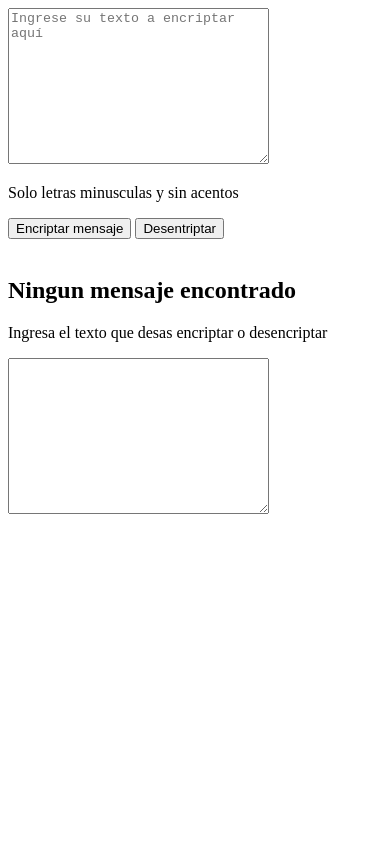
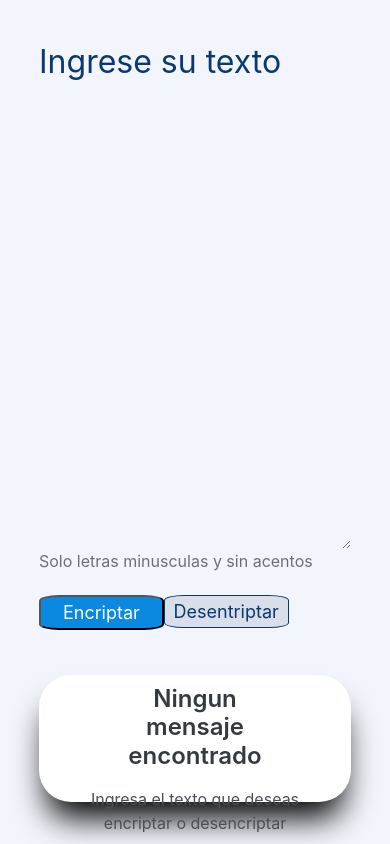
Before and after one commit to LucasGDLS/Encriptador, a plain HTML site: page index.html in a window 390 px wide. Drawn offline with nearby package versions, Linux system fonts and the light colour scheme.

Commit message:
Diseño, diseño resposive. Funciones de botones !

```diff
--- a/index.html
+++ b/index.html
@@ -5,6 +5,7 @@
     <meta name="viewport" content="width=device-width, initial-scale=1.0">
     <title>Encriptador de textos</title>
     <link rel="stylesheet" href="styles.css">
+    <script src="https://unpkg.com/sweetalert/dist/sweetalert.min.js"></script>
 </head>
 <body>
     <div class="container">
@@ -15,26 +16,26 @@
             id="texto"
             cols="30"
             rows="10"
-            placeholder="Ingrese su texto a encriptar aquí"    ></textarea>
+            placeholder="Ingrese su texto"    ></textarea>
         </div>
         <div class="terminos">
             <p>Solo letras minusculas y sin acentos</p>
         </div>
         <div class="botones">
-            <button class="btn-encriptar" type="button" onclick="encriptar()">Encriptar mensaje</button>
+            <button class="btn-encriptar" type="button" onclick="encriptar()">Encriptar</button>
             <input type="button" class="btn-desencriptar" value="Desentriptar" onclick="desencriptar()">
         </div>
-        <div class="desencriptado">
-            <img src="" alt="" id="avatar">
+        <div class="encriptado">
+            <img src="img/Muñeco.png" class="muñeco" alt="">
             <div class="mensaje-encriptado" id="mensaje-encriptado">
                 <h2 id="titulo-mensaje">Ningun mensaje encontrado</h2>
-                <p>Ingresa el texto que desas encriptar o desencriptar</p>
-                <textarea
+                <p>Ingresa el texto que deseas encriptar o desencriptar</p>
+                <!--textarea
                 name="mensaje"
                 class="mensaje"
                 id="mensaje"
                 cols="30"
-                rows="10"></textarea>
+                rows="10"></textarea-->
 
             </div>
         </div>
--- a/index.js
+++ b/index.js
@@ -0,0 +1,49 @@
+function encriptar (){
+    let texto = document.getElementById("texto").value;
+    let tituloMensaje= document.getElementById("titulo-mensaje")
+    let parrafo = document.getElementById("parrafo")
+    let muñeco = document.getElementsByClassName("muñeco")
+
+    let textoCifrado = texto
+                        .replace(/e/gi,"enter")
+                        .replace(/i/gi,"imes")
+                        .replace(/a/gi,"ai")
+                        .replace(/o/gi,"ober")
+                        .replace(/u/gi,"ufat")
+                        if(document.getElementById("texto").value.length != 0){
+                            document.getElementById("texto").value=textoCifrado;
+                            tituloMensaje.textContent = "Texto encriptado con éxito";
+                            parrafo.textContent = "";
+                            muñeco.src = "./img/encriptado.jpg";
+                        }   else{
+                            muñeco.src = "./img/muñeco.png";
+                            tituloMensaje.textContent = "Ningún mensaje fue encontrado";
+                            parrafo.textContent = "Ingresa el texto que deseas encriptar o desencriptar";
+                            swal("Ooops!", "Debes ingresar un texto", "warning");
+                        }
+    }
+    function desencriptar() {
+        let texto = document.getElementById("texto").value;
+        let tituloMensaje = document.getElementById("titulo-mensaje");
+        let parrafo = document.getElementById("parrafo");
+        let muñeco = document.getElementById("muñeco");
+
+        let textoCifrado = texto
+          .replace(/enter/gi, "e")
+          .replace(/imes/gi, "i")
+          .replace(/ai/gi, "a")
+          .replace(/ober/gi, "o")
+          .replace(/ufat/gi, "u");
+
+          if (texto.length != 0) {
+            document.getElementById("texto").value = textoCifrado;
+            tituloMensaje.textContent = "Texto desencriptado con éxito";
+            parrafo.textContent = "";
+            muñeco.src = "./img/desencriptado.jpg";
+          } else {
+            muñeco.src = "./img/muñeco.png";
+            tituloMensaje.textContent = "Ningún mensaje fue encontrado";
+            parrafo.textContent = "Ingresa el texto que deseas encriptar o desencriptar";
+            swal("Ooops!", "Debes ingresar un texto", "warning");
+          }
+      }
--- a/styles.css
+++ b/styles.css
@@ -0,0 +1,223 @@
+*{
+    margin: 0;
+    padding: 0;
+}
+
+.container {
+    position: relative;
+    width: 100%;
+    height: 100vh;
+    background: #f3f5fc;
+}
+.texto {
+    position: absolute;
+    width: 42%;
+    height: 60%;
+    left: 12%;
+    top: 15%;
+    border: none;
+    font-family: "inter";
+    font-style: normal;
+    font-size: 32px;
+    font-weight: 400;
+    background-color: #f3f5fc;
+
+}
+.texto::placeholder{
+    font-family: "inter";
+    color: #0a3871;
+
+}
+.texto:focus,
+.texto:active{
+    border: none;
+    outline: none;
+
+}
+.terminos{
+    display: flex;
+    flex-direction: row;
+    align-items: center;
+    padding: 0;
+    gap: 8px;
+    position: absolute;
+    width: 80%;
+    left: 12%;
+    top: 80%;
+}
+.terminos p {
+    width: 80%;
+    font-family: "Inter";
+    font-weight: 400;
+    font-style: normal;
+    font-size: 12px;
+    line-height: 150%;
+    color:#495057;
+    opacity:0.8 ;
+    flex: none;
+    order: 1;
+    flex-grow: 1;
+
+
+}
+
+.botones{
+    display: flex;
+    flex-direction: row;
+    align-items: flex-start;
+    padding: 1% 0;
+    position: absolute;
+    width: 80%;
+    left: 12%;
+    top: 82%;
+}
+.btn-encriptar{
+    align-items: center;
+    justify-content: center;
+    padding: 2%;
+    gap: 8px;
+    width: 25%;
+    background-color: #0b88df;
+    border-radius: 24px;
+    font-family: "Inter";
+    font-size: 18px;
+    line-height: 19px;
+    text-align: center;
+    color: #fff;
+
+}
+
+.btn-desencriptar{
+    box-sizing: border-box;
+    display: flex;
+    flex-direction: row;
+    align-items: flex-start;
+    justify-content: center;
+    padding: 2%;
+    gap: 8%;
+    width: 25%;
+    background: #d8dfe8;
+    border: 1px solid #0a3871;
+    border-radius: 24px;
+    font-family: "Inter";
+    font-weight: 400;
+    font-size: 18px;
+    line-height: 19px;
+    text-align: center;
+    color: #0a3871;
+}
+.btn-desencriptar:hover,
+.btn-encriptar:hover {
+    margin: 0.3%;
+    width: 24.5%;
+    padding: 1.8%;
+}
+
+.encriptado{
+    display: flex;
+    justify-content: center;
+    position: absolute;
+    width: 30%;
+    height: 90%;
+    left: 60%;
+    top: 5%;
+    background: #fff;
+    box-shadow: 0px 24px 32px -8px;
+    border-radius: 32px;
+
+}
+
+.mensaje-encriptado{
+    display: flex;
+    align-items: center;
+    flex-direction: column;
+    text-align: center;
+    justify-content: center;
+    padding: 1%;
+    gap: 16px;
+    position: absolute;
+    width: 100%;
+    top: 65%;
+
+}
+.mensaje-encriptado h2{
+    width: 60%;
+    font-family: "Inter";
+    font-style: normal;
+    font-weight: 600;
+    font-size: 24px;
+    line-height: 120%;
+    color: #343a40;
+}
+.mensaje-encriptado p{
+    width: 80%;
+    font-family: "Inter";
+    font-style: normal;
+    font-weight: 400;
+    font-size: 16px;
+    line-height: 150%;
+    text-align: center;
+    color: #495057;
+}
+
+.encriptado img{
+    position: absolute;
+    width: 80%;
+    height: 50%;
+    top: 15%;
+
+}
+
+@media (max-width: 57.5em){
+    .container{
+        display: flex;
+        flex-direction: row;
+    }
+    .encriptar{
+        width: 100%;
+
+    }
+    .texto{
+        width:80%;
+        height: 60%;
+        left: 10%;
+        top: 5%;
+    }
+    .terminos{
+        width: 80%;
+        left: 10%;
+        top: 65%;
+    }
+    .terminos p{
+        font-size: 16px;
+    }
+    .botones{
+        width: 80%;
+        left: 10%;
+        top: 70%;
+    }
+    .btn-encriptar,.btn-desencriptar{
+        width: 40%;
+        border-radius: 16%;
+    }
+    .btn-encriptar:hover,.btn-desencriptar:hover{
+        margin: 0.3%;
+        width: 47,5%;
+        padding: 1.8%;
+    }
+    .encriptado{
+        width: 80%;
+        height: 15%;
+        left: 10%;
+        top: 80%;
+    }
+    .mensaje-encriptado{
+        width: 100%;
+        top: 5%;
+    }
+    .encriptado img{
+        top: 0;
+        width: none;
+        visibility:hidden ;
+    }
+}
```
Also changed, not shown: img/Frame 6.png (added), img/Logo-1.png (added), img/Logo-2.png (added), img/Logo.png (added), img/Logo@2x.png (added), img/Muñeco.png (added), img/bi_exclamation-circle-fill-1.png (added), img/bi_exclamation-circle-fill.png (added), img/diamod.png (added), img/okey.jpg (added).
